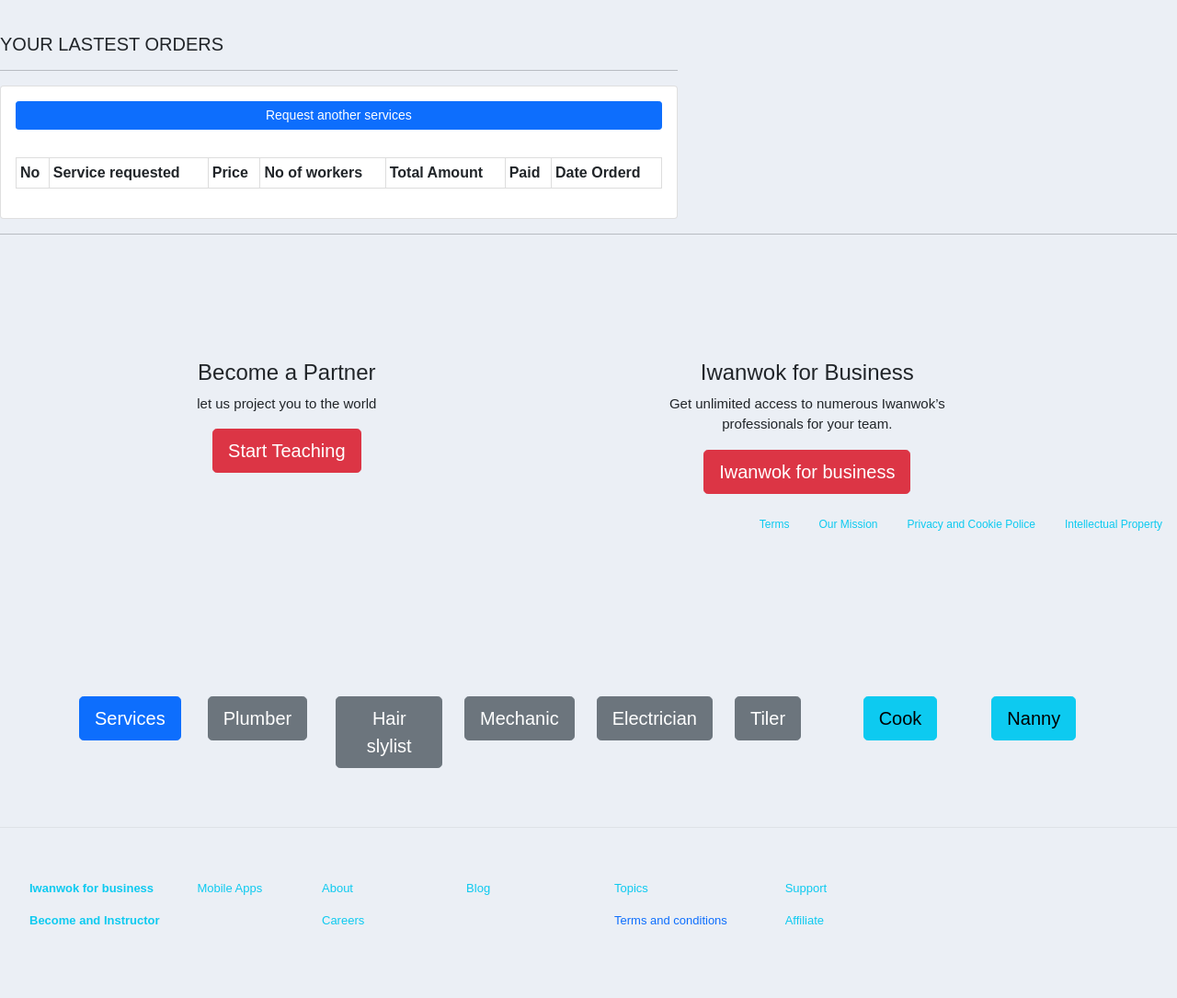
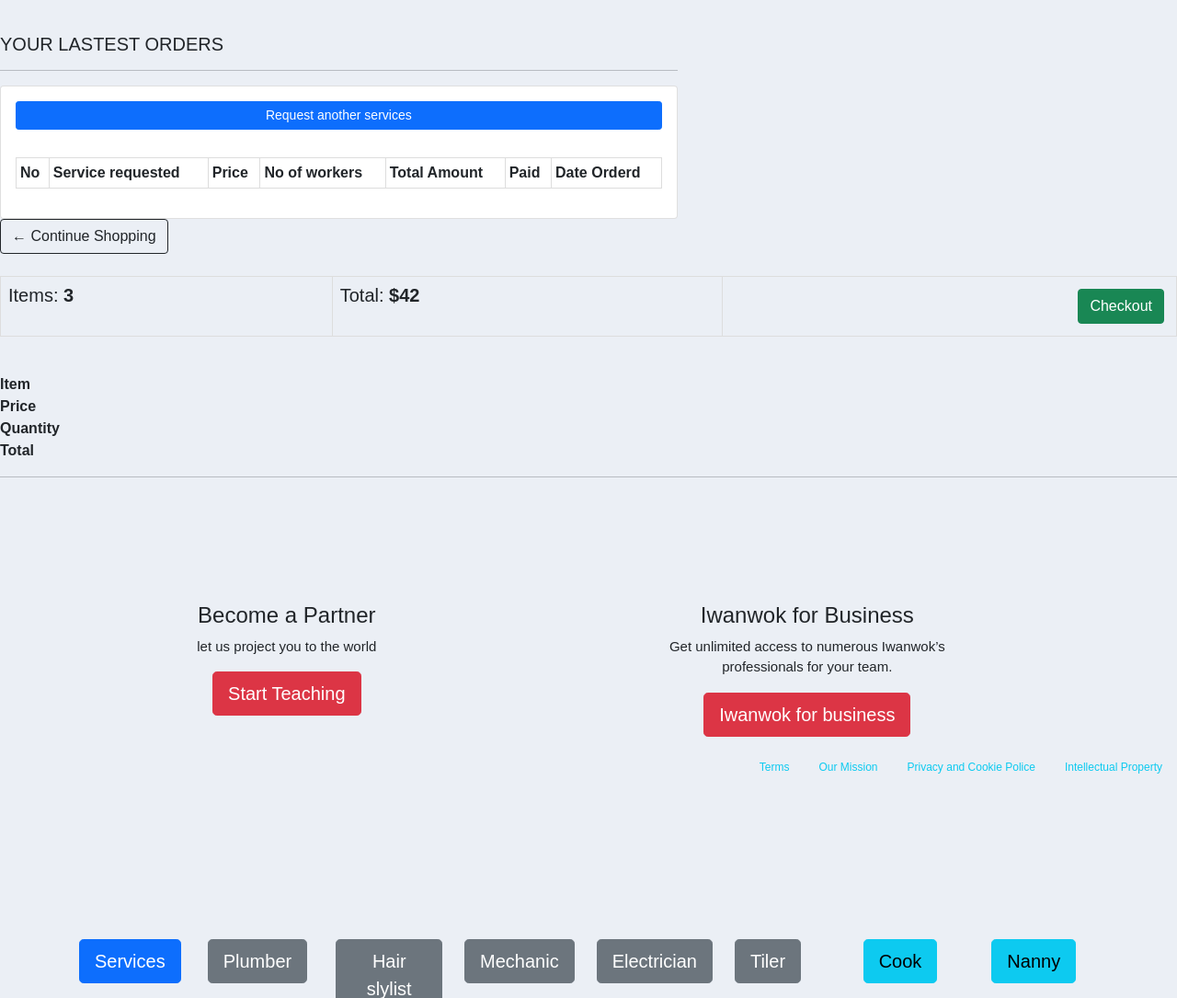
Before and after one commit to nuelxlencedjango/job_portal, a Django app: template templates/payments/payment_confirmation.html in a window 1280 px wide. Shown: the part 1077-2162 px from the top of the page at 92% size. Before the commit the page ends 2082 px from the top, so only its background shows below. Run offline with Django 3.2, Linux system fonts and the light colour scheme; the template is opened without the code that fills it, so the values that code supplies are empty; some libraries are stand-ins or nearby versions.

Commit message:
make it better

```diff
--- a/templates/payments/payment_confirmation.html
+++ b/templates/payments/payment_confirmation.html
@@ -101,4 +101,59 @@
 
 
 
+
+
+
+
+
+
+
+<div class="row">
+	<div class="col-lg-12">
+		<div class="box-element">
+			<a  class="btn btn-outline-dark" href="{% url 'store' %}">&#x2190; Continue Shopping</a>
+			<br>
+			<br>
+			<table class="table">
+				<tr>
+					<th><h5>Items: <strong>3</strong></h5></th>
+					<th><h5>Total:<strong> $42</strong></h5></th>
+					<th>
+						<a  style="float:right; margin:5px;" class="btn btn-success" href="{% url 'checkout' %}">Checkout</a>
+					</th>
+				</tr>
+			</table>
+		</div>
+
+		<br>
+
+		<div class="box-element">
+			<div class="cart-row">
+				<div style="flex:2"></div>
+				<div style="flex:2"><strong>Item</strong></div>
+				<div style="flex:1"><strong>Price</strong></div>
+				<div style="flex:1"><strong>Quantity</strong></div>
+				<div style="flex:1"><strong>Total</strong></div>
+			</div>
+			{% for item in items %}
+				<div class="cart-row">
+					<div style="flex:2"><img class="row-image" src="{{ item.product.imageURL }}"></div>
+					<div style="flex:2"><p>{{ item.product.name }}</p></div>
+					<div style="flex:1"><p>R{{ item.product.price|floatformat:2 }}</p></div>
+					<div style="flex:1">
+						<p class="quantity">{{ item.product.quantity }}</p>
+						<div class="quantity">
+							<img class="chg-quantity" src="{% static  'images/arrow-up.png' %}">
+
+							<img class="chg-quantity" src="{% static  'images/arrow-down.png' %}">
+						</div>
+					</div>
+					<div style="flex:1"><p>$32</p></div>
+				</div>
+			{% endfor %}
+		</div>
+	</div>
+</div>
+
+
 {% endblock %}
```
